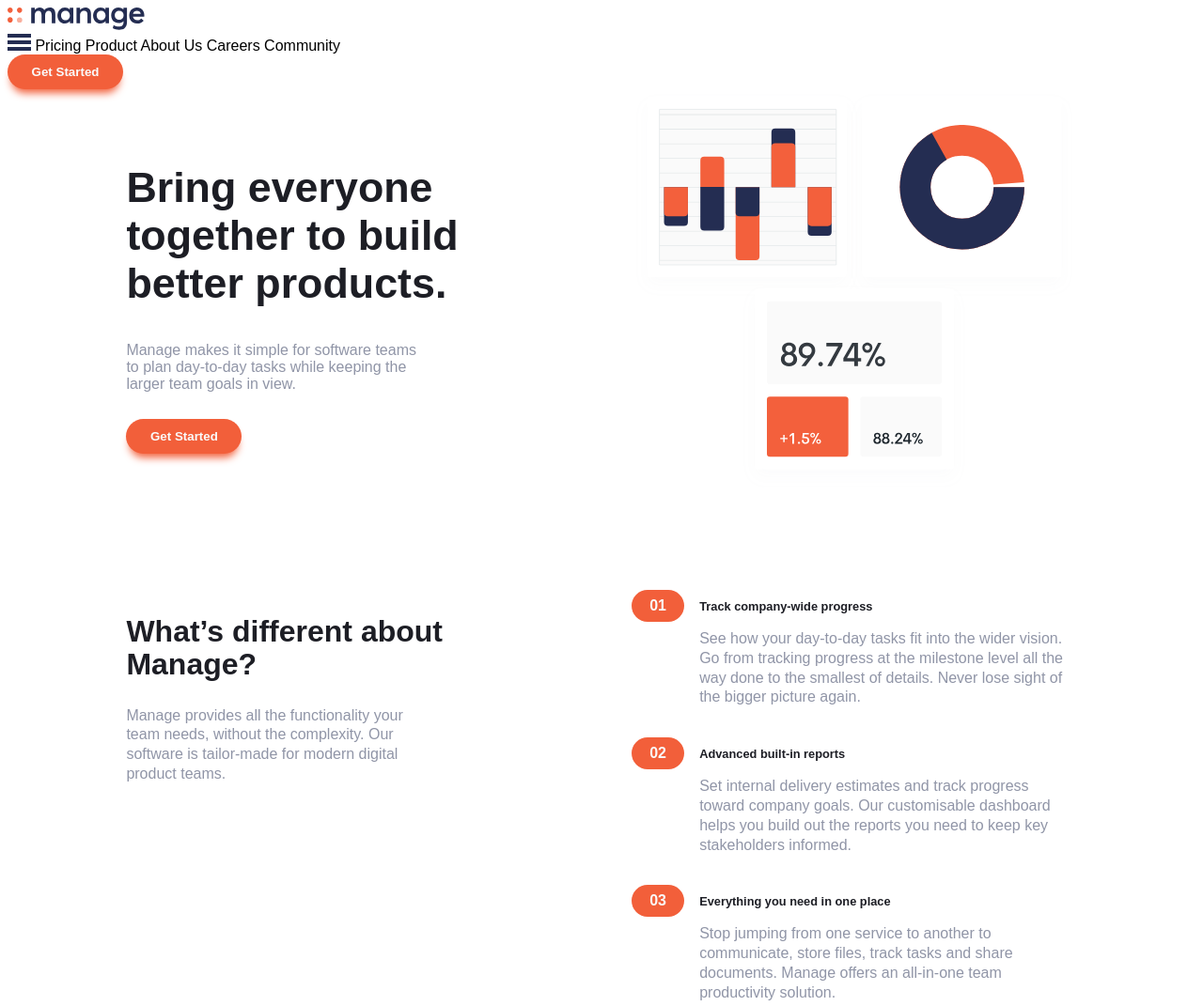
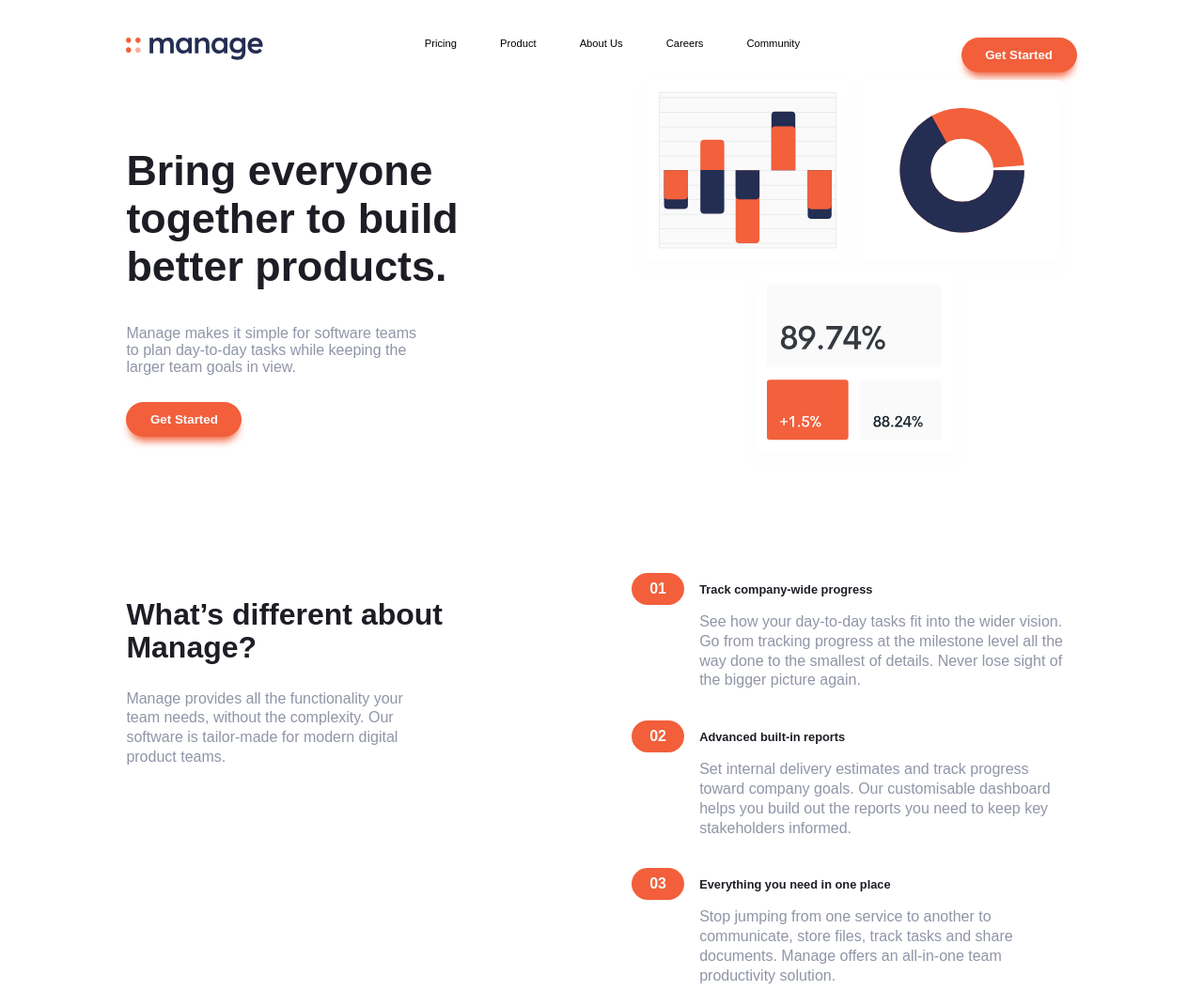
Before and after one commit to nicm42/Manage-Landing-Page, a plain HTML site: page index.html in a window 1280 px wide. Shown: the top 1071 px of the page at 94% size. Drawn offline with Linux system fonts and the light colour scheme; a web font is replaced by a local one.

Commit message:
Done basics of the header

```diff
--- a/index.html
+++ b/index.html
@@ -21,12 +21,14 @@
   <header>
     <img class="header__logo" src="images/logo.svg" alt="Manage logo">
     <nav>
-      <img src="images/icon-hamburger.svg" alt="Menu">
-      Pricing
-      Product
-      About Us
-      Careers
-      Community
+    <img class="header__hamburger" src="images/icon-hamburger.svg" alt="Menu">
+      <ul class="nav__links">
+        <li>Pricing</li>
+        <li>Product</li>
+        <li>About Us</li>
+        <li>Careers</li>
+        <li>Community</li>
+      </ul>
     </nav>
 
     <button class="header__button">Get Started</button>
--- a/styles.scss
+++ b/styles.scss
@@ -13,6 +13,7 @@
 $regular-font: 400;
 $medium-font: 500;
 $bold-font: 700;
+$small-text: 0.7rem;
 
 $button-radius: 1.5rem;
 $button-paddding: 0.7rem 1.6rem 0.7rem 1.6rem;
@@ -57,7 +58,55 @@
 }
 
 /**********************Header**********************/
-
+header{
+	display: grid;
+	grid-template-areas: "header-logo nav";
+	padding-top: 2rem;
+	@media screen and (min-width: $mobile+1){
+		grid-template-areas: "header-logo nav header-button";
+		grid-template-columns: auto 0.6fr auto;
+		padding: 2rem $page-edge 0 $page-edge;
+	}
+}
+.header__logo{
+	grid-area: header-logo;
+}
+nav{
+	grid-area: nav;
+	justify-self: end;
+	color: dark-blue;
+	font-size: $small-text;
+	@media screen and (min-width: $mobile+1){
+		justify-self: stretch;
+	}
+}
+.header__hamburger{
+	@media screen and (min-width: $mobile+1){
+		display: none;
+	}
+}
+.nav__links{
+	list-style-type: none;
+	margin: 0;
+	padding: 0;
+	display: flex;
+	justify-content: space-around;
+	@media screen and (max-width: $mobile){
+		width: 100%;
+		flex-direction: column;
+		align-items: center;
+		justify-content: center;
+		position: absolute;
+		display: none;
+	}
+}
+.header__button{
+	grid-area: header-button;
+	justify-self: end;
+	@media screen and (max-width: $mobile){
+		display: none;
+	}
+}
 /**********************Build**********************/
 .build{
 	display: grid;
@@ -135,7 +184,7 @@
 }
 .different__text{
 	color: $dark-greyish-blue;
-	font-size: 0.7rem;
+	font-size: $small-text;
 	line-height: 1.5rem;
 	@media screen and (min-width: $mobile+1){
 		font-size: $body-font-size;
@@ -146,7 +195,7 @@
 }
 .different__bullets{
 	grid-area: different-bullets;
-	font-size: 0.7rem;
+	font-size: $small-text;
 	@media screen and (min-width: $mobile+1){
 		text-align: left;
 		font-size: $body-font-size;
@@ -379,7 +428,7 @@
 	justify-self: stretch;
 	display: flex;
 	flex-wrap: nowrap;
-	font-size: 0.7rem;
+	font-size: $small-text;
 	justify-content: space-around;
 	@media screen and (min-width: $mobile+1){
 		grid-row: 1 / span 2;
```
Also changed, not shown: styles.css, 1 other file.
